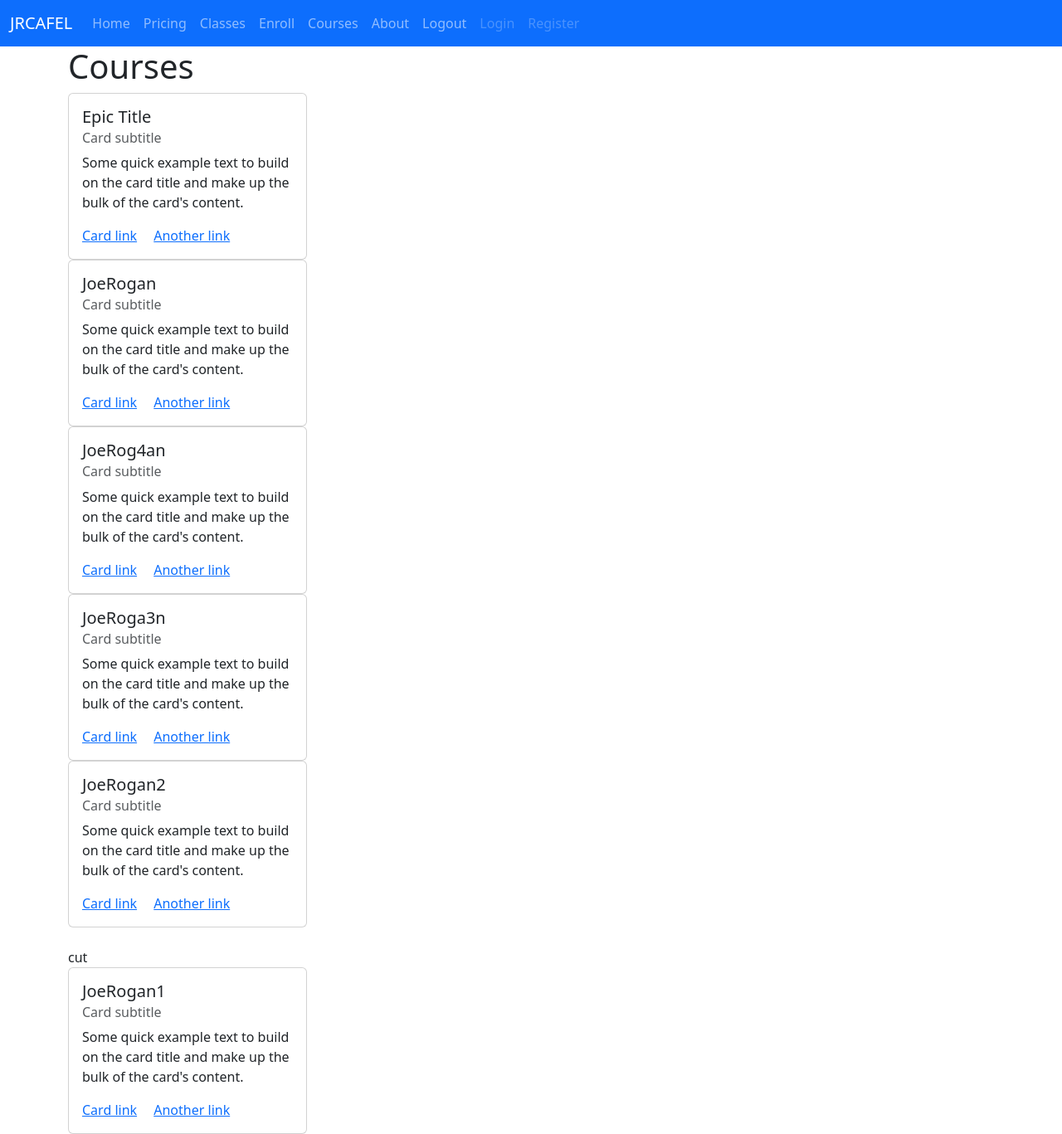
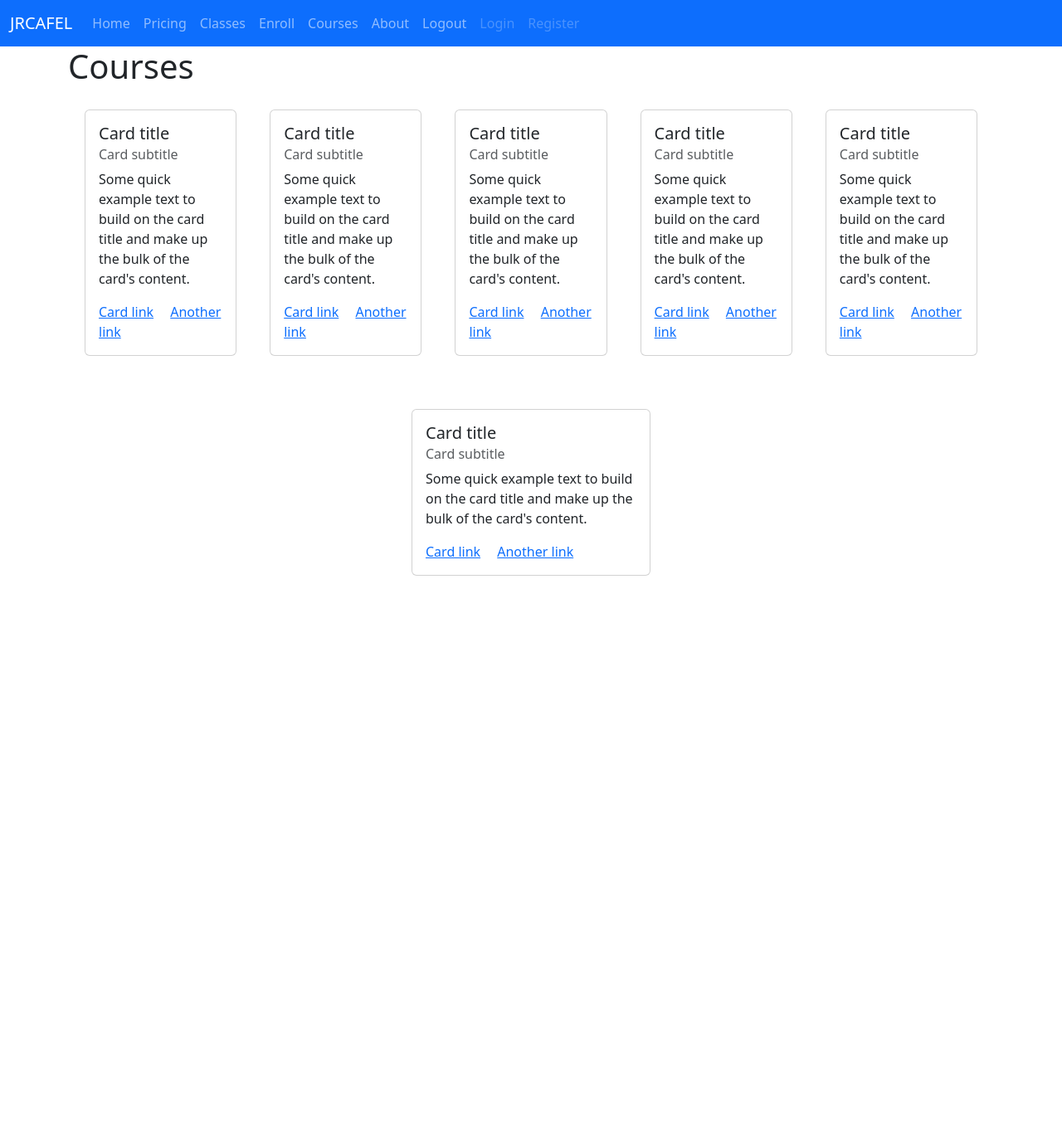
Before and after one commit to TropiiDev/DualHacks, a Flask app: page /courses in a window 1280 px wide. Shown: the whole page at 83% size. After the commit the page ends 694 px from the top, so only its background shows below. Run offline with Flask 3, Linux system fonts and the light colour scheme; a user stored in the database is signed in; some libraries are stand-ins or nearby versions.

Commit message:
formatting for cards in courses

```diff
--- a/website/static/css/courses.css
+++ b/website/static/css/courses.css
@@ -1,8 +1,8 @@
 .cards {
-    /* display: flex; */
-    /* flex-direction: row; */
-    /* align-items: center; */
-    /* justify-content: center; */
+    display: flex;
+    flex-direction: row;
+    align-items: left;
+    justify-content: left;
 }
 
 .card {
--- a/website/templates/courses.html
+++ b/website/templates/courses.html
@@ -1,41 +1,36 @@
 {% extends "base.html" %}
-{% block title %}Courses{% endblock %}
+{% block title %}Classes{% endblock %}
+
 
 {% block head %}
     {{ super() }}
-    <link rel="stylesheet" href="{{ url_for('static', filename='css/courses.css') }}">
+    <link rel="stylesheet" href="{{ url_for('static', filename='css/pricing.css') }}">
 {% endblock %}
 
 {% block content %}
     <h1>Courses</h1>
+
+    {% set num_cards = namespace(cards=0) %}
+    {% for user in course_list['Users'] %}
+    {% for card in course_list['Users'][user]['CoursesMade'] %}
+    {% if num_cards.cards % 5 == 0%}
     <div class="cards">
-    {% for user in course_list['Users'].keys() %}
-
-      {% set test=namespace(value=0) %}
-
-      {% for card in course_list['Users'][user]['CoursesMade'].keys() %}
-
+    {% endif %}
     <div class="card" style="width: 18rem;">
         <div class="card-body">
-            <h5 class="card-title">{{card}}</h5>
+          <h5 class="card-title">Card title</h5>
           <h6 class="card-subtitle mb-2 text-body-secondary">Card subtitle</h6>
           <p class="card-text">Some quick example text to build on the card title and make up the bulk of the card's content.</p>
           <a href="#" class="card-link">Card link</a>
           <a href="#" class="card-link">Another link</a>
         </div>
       </div>
-
-
-      {% set test.value = 1+test.value %}
-      <!-- {{test.value}} -->
-      {% if test.value % 5 == 0 %}
+    {% set num_cards.cards = num_cards.cards + 1 %}
+    {% if num_cards.cards % 5 == 0%}
+    </div>
     <br>
-      {{'cut'}}
     {% endif %}
-
-
     {% endfor %}
-
     {% endfor %}
 </div>
 {% endblock %}
```
Lines whose indentation alone changed are shown as unchanged.
